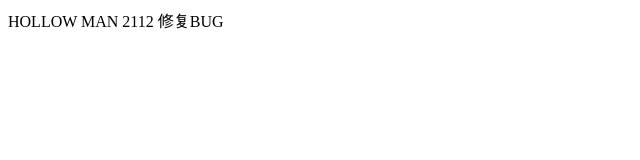
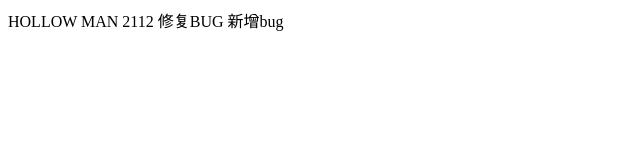
Before and after one commit to kodaline-w/demo1, a plain HTML site: page 日记.html in a window 1280 px wide. Shown: the full height of the page, 0-640 px from the left. Drawn offline with Linux system fonts and the light colour scheme.

Commit message:
add2
add

```diff
--- a/日记.html
+++ b/日记.html
@@ -7,5 +7,6 @@
 <body>
 HOLLOW	MAN 2112
 修复BUG
+新增bug
 </body>
 </html>
```
